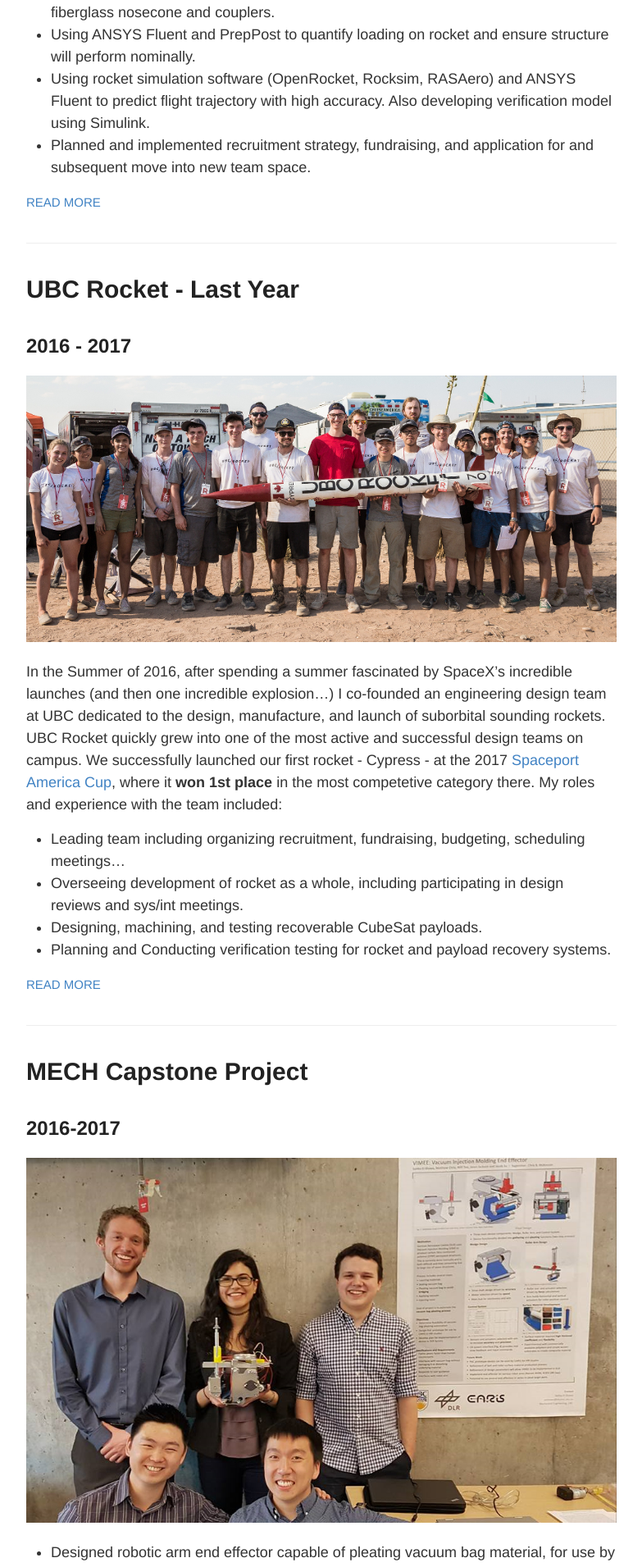
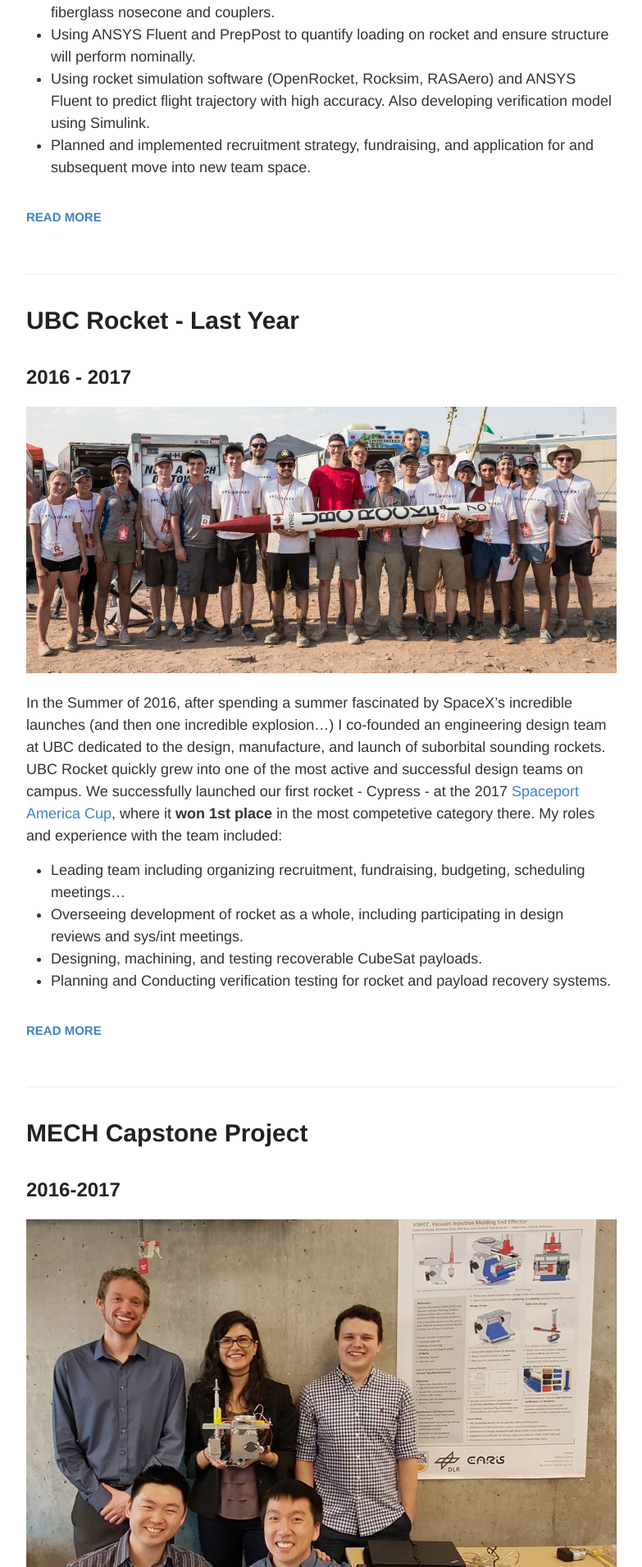
Before and after one commit to jorenj/jorenj.github.io, a Jekyll site: the page built from projects.html, in a window 1280 px wide. Shown: the part 518-2429 px from the top of the page at 82% size, without its empty margins (248-1031 px from the left). Built offline with Jekyll 4.4.1, drawn with Linux system fonts in a browser that asks for light colours.

Commit message:
Update projects.html

```diff
--- a/projects.html
+++ b/projects.html
@@ -12,7 +12,7 @@
         {{ post.excerpt }}
       </div>
 
-      <a href="{{ site.baseurl }}{{ post.url }}" class="read-more">Read More</a>
+      <h2><a href="{{ site.baseurl }}{{ post.url }}" class="read-more">Read More</a></h2>
     </article>
   {% endfor %}
 </div>
```
